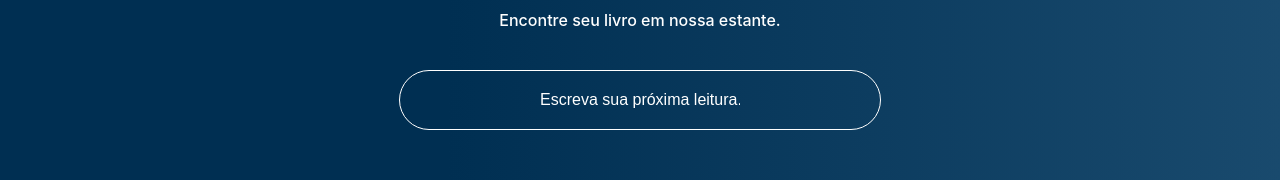
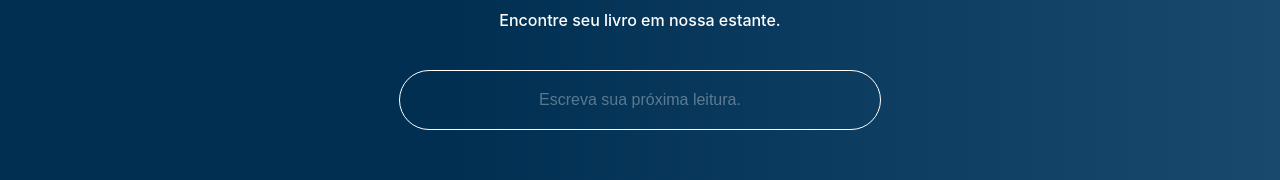
Before and after one commit to rafaelpequino/alura-books, a React (Create React App) app: page / in a window 1280 px wide. Shown: the part 275-455 px from the top of the page. Built offline with nearby package versions, Linux system fonts and the light colour scheme.

Commit message:
Altera estilos do InputPesquisa

```diff
--- a/src/components/InputPesquisa/Index.js
+++ b/src/components/InputPesquisa/Index.js
@@ -4,15 +4,16 @@ const InputPesquisa = styled.input`
     border: 1px solid #FFF;
     background: transparent;
     border: 1px solid #FFF;
-    padding: 20px 140px;
+    padding: 20px 40px;
     border-radius: 50px;
-    width: 200px;
+    width: 400px;
     color: #FFF;
     font-size: 16px;
     margin-bottom: 10px;
+    text-align: center;
 
     &::placeholder {
-        color: #FFF;
+        color:rgba(255, 255, 255, 0.34);
         font-size: 16px;
     }
 `
```
